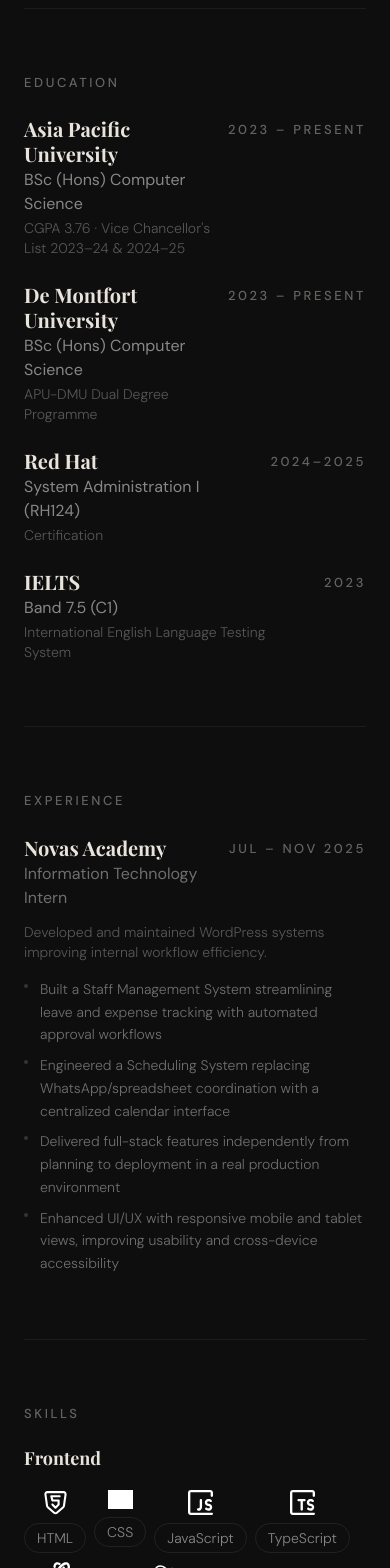
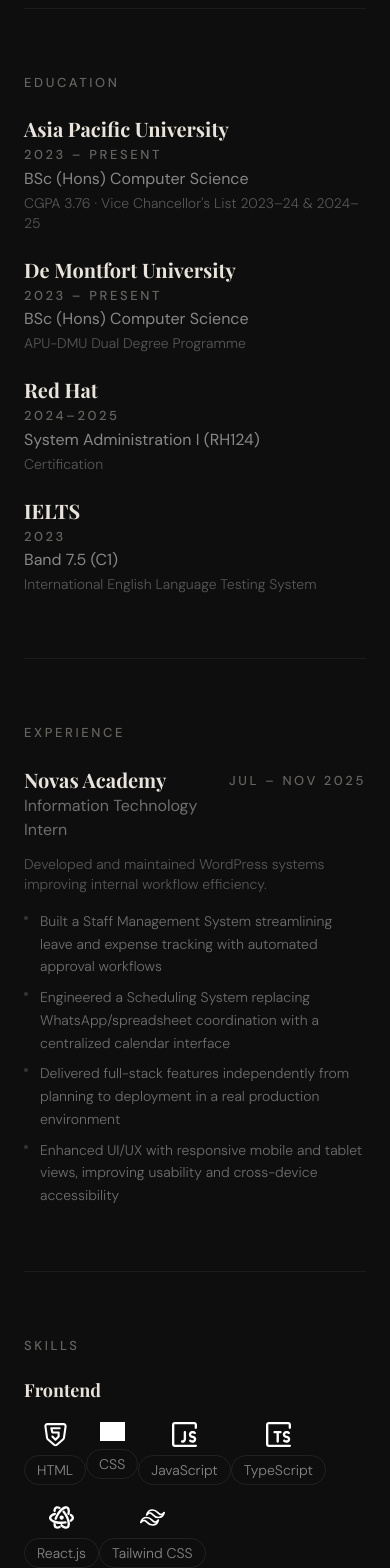
Before and after one commit to VictoSN/resume-website, a React (Vite) app: page / in a window 390 px wide. Shown: the part 1180-2748 px from the top of the page. Built offline with nearby package versions, Linux system fonts and the light colour scheme; grey boxes are pictures that could not be loaded.

Commit message:
updated the education layout for mobile

```diff
--- a/src/App.tsx
+++ b/src/App.tsx
@@ -22,7 +22,7 @@
   }, [darkMode])
 
   return (
-    <div className="min-h-screen bg-[#F5F2ED] dark:bg-[#0E0E0E] text-[#1a1a1a] dark:text-[#E8E4DC] flex flex-row">
+    <div className="min-h-[100dvh] bg-[#F5F2ED] dark:bg-[#0E0E0E] text-[#1a1a1a] dark:text-[#E8E4DC] flex flex-row">
       <div className="hidden md:flex flex-row h-screen">
         <div className='w-[40%] h-screen sticky top-0 flex flex-col'>
           <Hero darkMode={darkMode} setDarkMode={setDarkMode} mobile />
--- a/src/components/Education.tsx
+++ b/src/components/Education.tsx
@@ -31,15 +31,15 @@
             <p className="section-label mb-6">Education</p>
             <div className="space-y-6">
                 {education.map((e) => (
-                    <div key={e.school} className="flex justify-between items-start gap-4">
-                        <div>
+                    <div key={e.school} className="flex flex-col gap-0">
+                        <div className="flex flex-col md:flex-row justify-between items-start">
                             <p className="font-display text-xl font-semibold text-[#1a1a1a] dark:text-[#E8E4DC] leading-tight">
                                 {e.school}
                             </p>
-                            <p className="text-base text-[#1a1a1a]/70 dark:text-white/50 mt-0.5">{e.degree}</p>
-                            <p className="text-sm text-[#1a1a1a]/40 dark:text-white/30 mt-0.5 font-light">{e.detail}</p>
+                            <span className="section-label whitespace-nowrap mt-1">{e.period}</span>
                         </div>
-                        <span className="section-label whitespace-nowrap mt-1">{e.period}</span>
+                        <p className="text-base text-[#1a1a1a]/70 dark:text-white/50 mt-0.5">{e.degree}</p>
+                        <p className="text-sm text-[#1a1a1a]/40 dark:text-white/30 mt-0.5 font-light">{e.detail}</p>
                     </div>
                 ))}
             </div>
--- a/src/components/Skill.tsx
+++ b/src/components/Skill.tsx
@@ -82,7 +82,7 @@
                 {categories.map(({ label, items }) => (
                     <div key={label} className="space-y-5">
                         <p className="font-display text-lg font-semibold text-[#1a1a1a] dark:text-[#E8E4DC] leading-tight">{label}</p>
-                        <div className="flex flex-wrap gap-2">
+                        <div className="flex flex-wrap gap-y-5 md:gap-2">
                             {items.map((item) => (
                                 <div key={item.name} className="flex flex-col items-center space-y-2 ">
                                     <img src={item.icon} className="w-[25px] dark:invert brightness-0"/>
```
